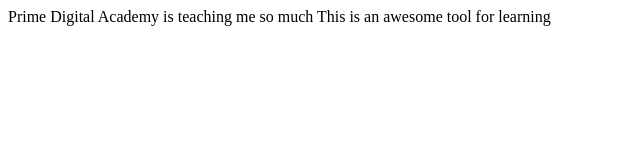
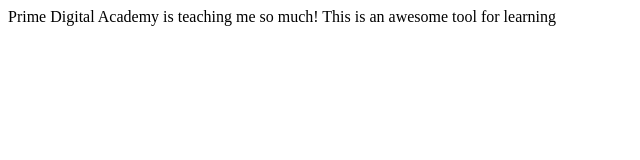
Before and after one commit to karinjoyy/karinjoyy.github.io, a plain HTML site: page index.html in a window 1280 px wide. Shown: the full height of the page, 0-640 px from the left. Drawn offline with Linux system fonts and the light colour scheme.

Commit message:
Update index.html

```diff
--- a/index.html
+++ b/index.html
@@ -3,7 +3,7 @@
    <title>HTML and CSS Workshop!!</title>
 </head>
 <body>
-  Prime Digital Academy is teaching me so much
+  Prime Digital Academy is teaching me so much!
   This is an awesome tool for learning
 
 
```
